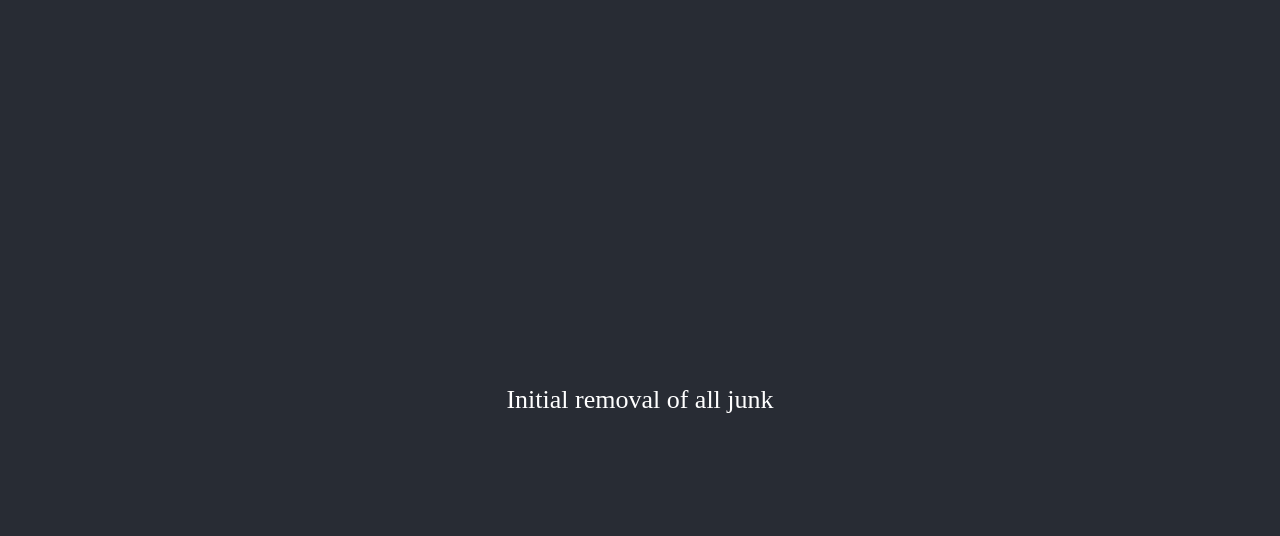
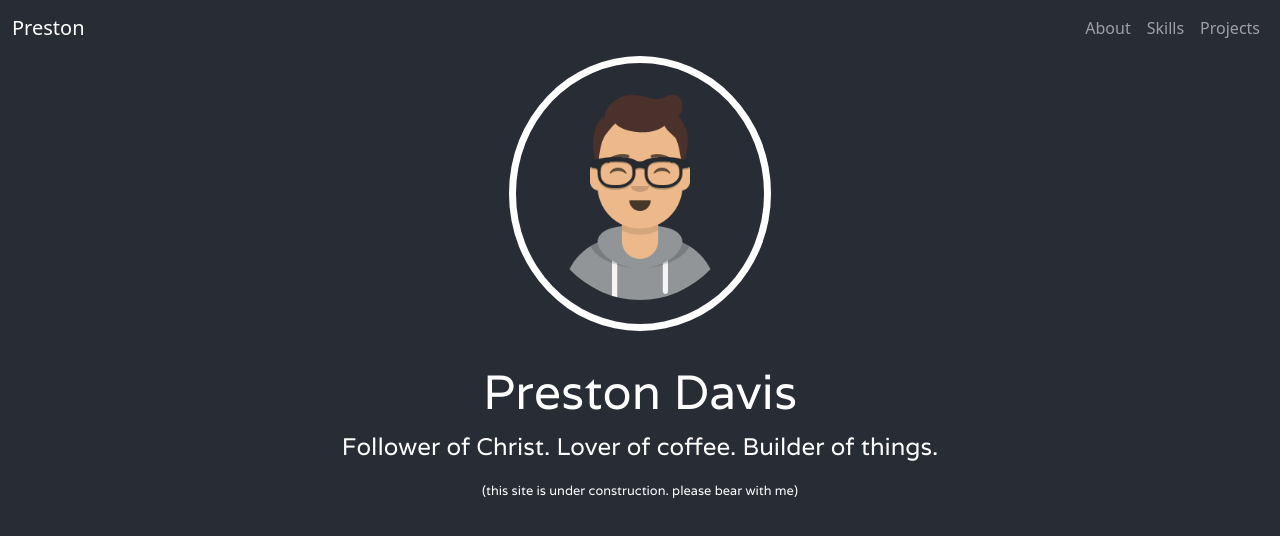
Before and after one commit to premdav/premdav.github.io, a React (Create React App) app: page / in a window 1280 px wide. Shown: the top 536 px of the page. Built offline with nearby package versions, Linux system fonts and the light colour scheme.

Commit message:
Starts building out portfolio page

```diff
--- a/package.json
+++ b/package.json
@@ -10,8 +10,10 @@
     "@types/node": "^12.0.0",
     "@types/react": "^17.0.0",
     "@types/react-dom": "^17.0.0",
+    "bootstrap": "5.0.2",
     "node-sass": "4.14.1",
     "react": "^17.0.2",
+    "react-bootstrap": "^2.0.0-beta.4",
     "react-dom": "^17.0.2",
     "react-scripts": "4.0.3",
     "typescript": "^4.1.2",
--- a/public/index.html
+++ b/public/index.html
@@ -7,7 +7,7 @@
     <meta name="theme-color" content="#000000" />
     <meta
       name="description"
-      content="Web site created using create-react-app"
+      content="Personal Portfolio Website of Preston Davis"
     />
     <link rel="apple-touch-icon" href="%PUBLIC_URL%/logo192.png" />
     <!--
@@ -24,7 +24,7 @@
       work correctly both with client-side routing and a non-root public URL.
       Learn how to configure a non-root public URL by running `npm run build`.
     -->
-    <title>React App</title>
+    <title>Preston Davis</title>
   </head>
   <body>
     <noscript>You need to enable JavaScript to run this app.</noscript>
--- a/src/App.sass
+++ /dev/null
@@ -1,12 +0,0 @@
-.App-header
-  background-color: #282c34
-  min-height: 100vh
-  display: flex
-  flex-direction: column
-  align-items: center
-  justify-content: center
-  font-size: calc(10px + 2vmin)
-  color: white
-
-.App-link
-  color: #61dafb
--- a/src/App.tsx
+++ b/src/App.tsx
@@ -1,10 +1,16 @@
 import React from 'react';
+import Navigation from './Components/Navigation';
+import avatar from './assets/avataaars.png';
 
 const App = (): JSX.Element => {
   return (
     <div className="App">
+      <Navigation />
       <header className="App-header">
-        Initial removal of all junk
+        <img className='avatar' src={avatar} alt='Profile Avatar' />
+        <h1 className='name-headline'>Preston Davis</h1>
+        <p className='quick-about'>Follower of Christ. Lover of coffee. Builder of things.</p>
+        <p style={{ fontSize: '.8rem'}}>(this site is under construction. please bear with me)</p>
       </header>
     </div>
   );
--- /dev/null
+++ b/src/Components/Navigation.tsx
@@ -0,0 +1,17 @@
+import React from 'react';
+import { Navbar, Container, Nav } from 'react-bootstrap';
+
+const Navigation = () => (
+  <Navbar bg="transparent" variant="dark">
+    <Container fluid>
+      <Navbar.Brand href="#home">Preston</Navbar.Brand>
+      <Nav className="m-0">
+        <Nav.Link href="#home">About</Nav.Link>
+        <Nav.Link href="#features">Skills</Nav.Link>
+        <Nav.Link href="#pricing">Projects</Nav.Link>
+      </Nav>
+    </Container>
+  </Navbar>
+)
+
+export default Navigation;
--- /dev/null
+++ b/src/Stylesheets/App.sass
@@ -0,0 +1,23 @@
+@import url('https://fonts.googleapis.com/css2?family=Varela&display=swap')
+
+.App-header
+  height: 75%
+  display: flex
+  flex-direction: column
+  align-items: center
+  justify-content: center
+  color: white
+  font-family: 'Varela', sans-serif
+
+.avatar
+  height: 275px
+  padding: 1.5rem
+  border: 7px solid white
+  border-radius: 50%
+
+.name-headline
+  margin-top: 2rem
+  font-size: 3rem
+
+.quick-about
+  font-size: 1.5rem
--- a/src/index.sass
+++ b/src/Stylesheets/Main.sass
@@ -1,8 +1,14 @@
+@import '~bootstrap/scss/bootstrap'
 @import './App'
+
 body
   margin: 0
   -webkit-font-smoothing: antialiased
   -moz-osx-font-smoothing: grayscale
+  background-color: #282c34
 
 code
   font-family: source-code-pro, Menlo, Monaco, Consolas, 'Courier New', monospace
+
+.App
+  min-height: 100vh
--- a/src/index.tsx
+++ b/src/index.tsx
@@ -1,6 +1,6 @@
 import React from 'react';
 import ReactDOM from 'react-dom';
-import './index.sass';
+import './Stylesheets/Main.sass';
 import App from './App';
 import reportWebVitals from './reportWebVitals';
 
```
Also changed, not shown: src/assets/avataaars.png (added), 1 other file (tests, documents, lock files or other folders).
